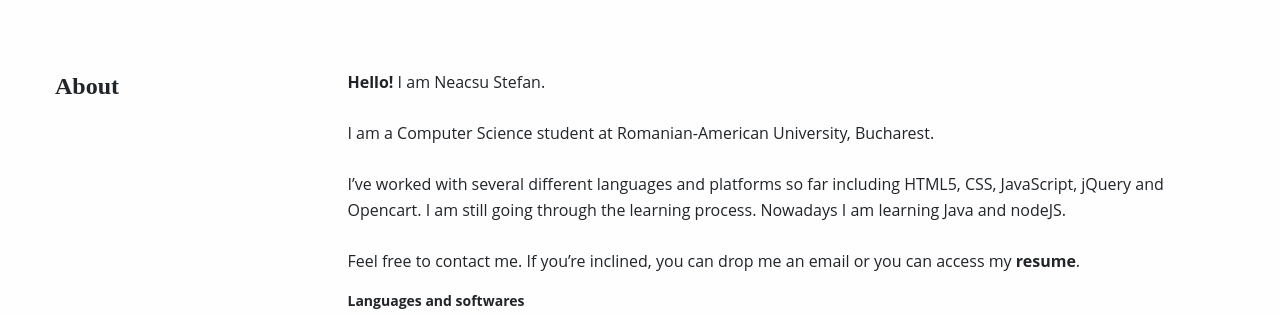
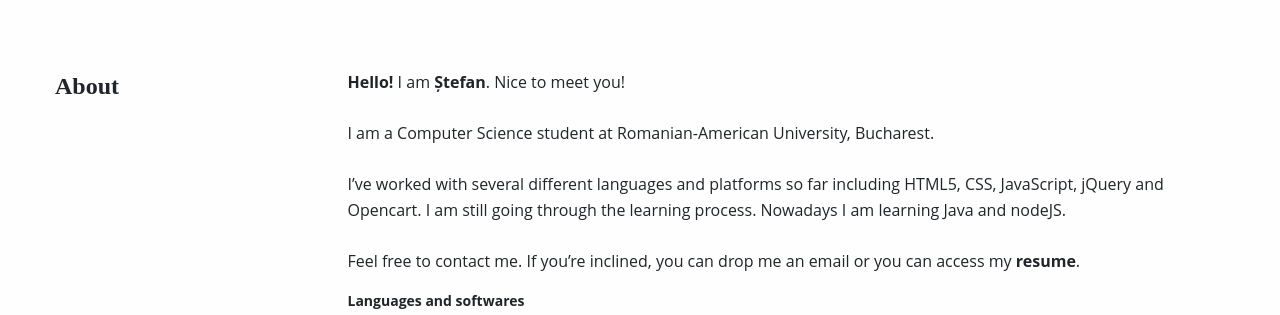
Before and after one commit to stefaneacsu147/neacsustefan, a plain HTML site: page index.html in a window 1280 px wide. Shown: the part 152-467 px from the top of the page. Drawn offline with Linux system fonts and the light colour scheme.

Commit message:
Updated website

```diff
--- a/index.html
+++ b/index.html
@@ -42,7 +42,7 @@
                     <div class="cell medium-3">
                         <h2>About</h2></div>
                     <div class="cell medium-9">
-                        <p><strong>Hello!</strong> I am Neacsu Stefan.
+                        <p><strong>Hello!</strong> I am <strong>Ștefan</strong>. Nice to meet you!
                           <br /><br />
 
                           I am a Computer Science student at Romanian-American University, Bucharest.
```
